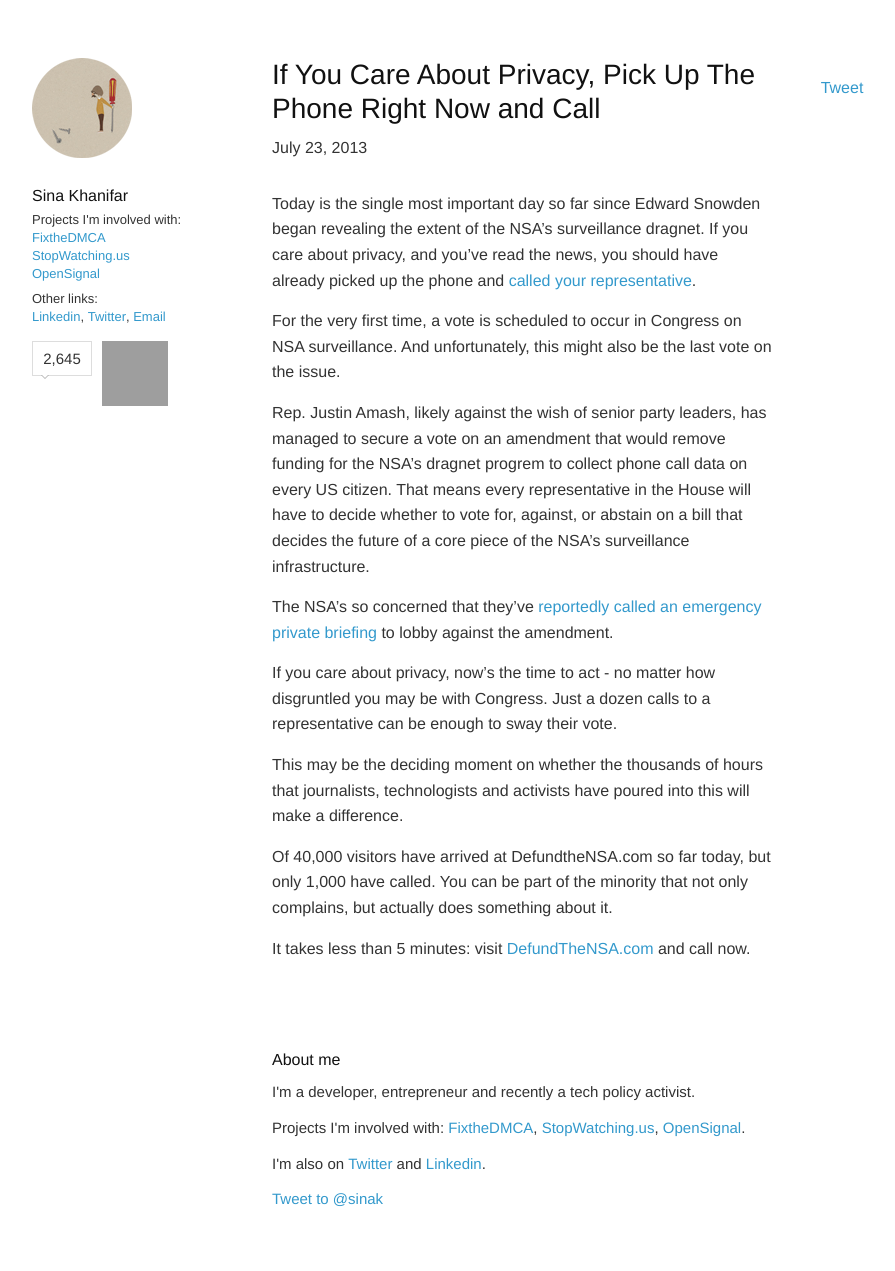
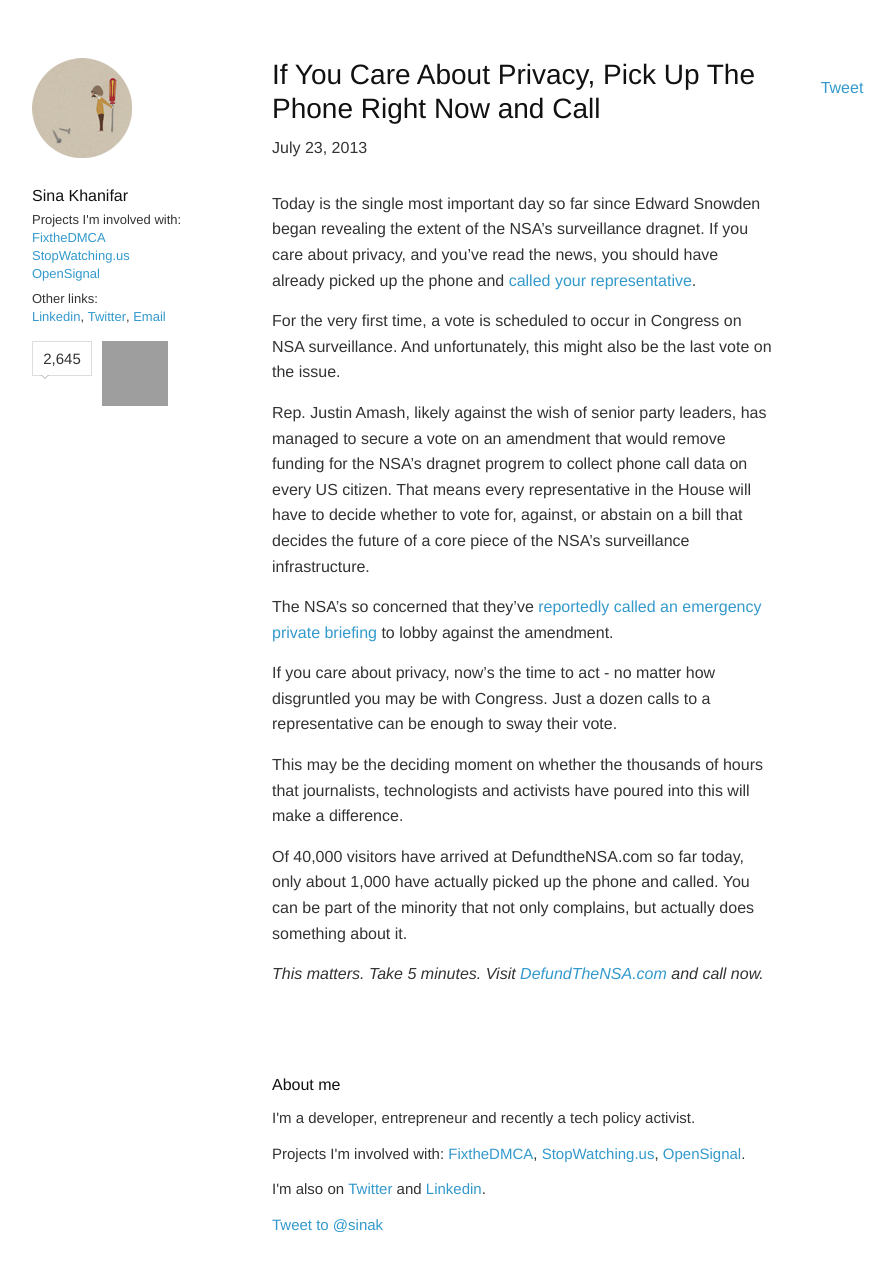
Before and after one commit to sinak/sinak.github.com, a Jekyll site: the page built from _posts/2013-07-23-call-now-for-privacy.md, in a window 1280 px wide and 1397 px high. Shown: the top 1271 px of the window, without its empty margins (178-1073 px from the left). Built offline with Jekyll 4.4.1, drawn with Linux system fonts in a browser that asks for light colours; nearby versions of some CDN libraries; some web fonts are replaced; Markdown is read by kramdown in place of the engine named in the settings; comment, search, counter and statistics services are not loaded; grey boxes are pictures that could not be loaded.

Commit message:
emphasis

```diff
--- a/_posts/2013-07-23-call-now-for-privacy.md
+++ b/_posts/2013-07-23-call-now-for-privacy.md
@@ -19,9 +19,9 @@ If you care about privacy, now's the time to act - no matter how disgruntled you
 
 This may be the deciding moment on whether the thousands of hours that journalists, technologists and activists have poured into this will make a difference.
 
-Of 40,000 visitors have arrived at DefundtheNSA.com so far today, but only 1,000 have called. You can be part of the minority that not only complains, but actually does something about it.
+Of 40,000 visitors have arrived at DefundtheNSA.com so far today, only about 1,000 have actually picked up the phone and called. You can be part of the minority that not only complains, but actually does something about it.
 
-It takes less than 5 minutes: visit <a href="http://DefundTheNSA.com">DefundTheNSA.com</a> and call now.
+*This matters. Take 5 minutes. Visit <a href="http://DefundTheNSA.com">DefundTheNSA.com</a> and call now.*
 
 
 
```
